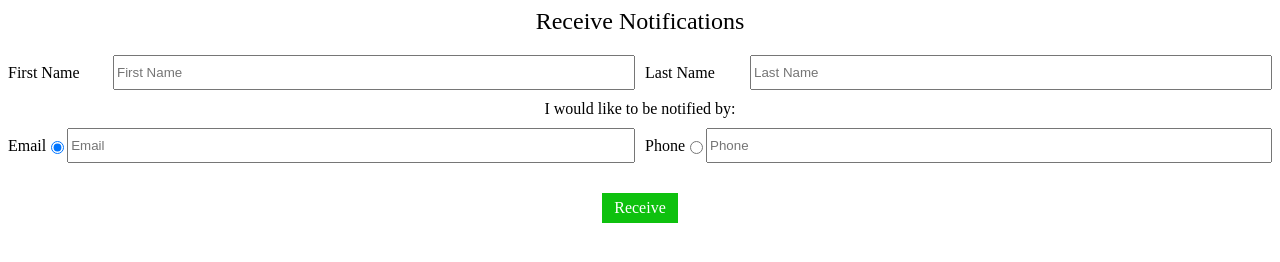
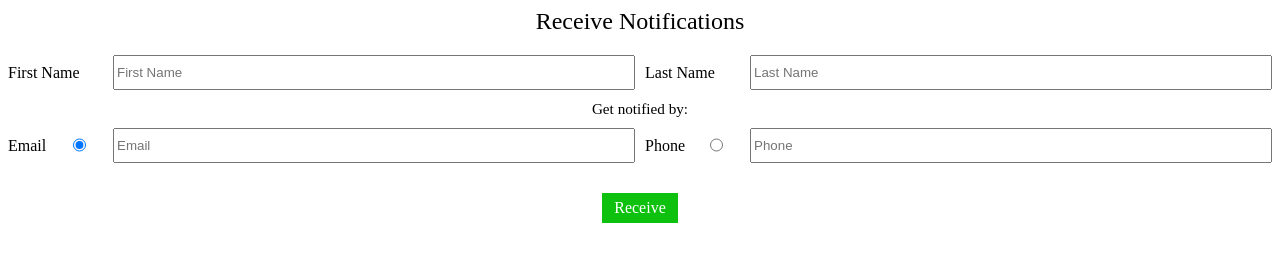
Before and after one commit to trisys3/lightfeather-notifications, a React app: page / in a window 1280 px wide. Built offline with nearby package versions, Linux system fonts and the light colour scheme.

Commit message:
Improved styling

```diff
--- a/app.css
+++ b/app.css
@@ -20,6 +20,7 @@
 .label-text {
   margin-right: 5px;
   width: 100px;
+  display: flex;
 }
 
 .field {
@@ -29,6 +30,7 @@
 
 .types-label {
   text-align: center;
+  font-size: 0.95em;
   row-gap: 10px;
   width: 100%;
 }
@@ -36,6 +38,14 @@
 .type {
   display: flex;
   align-items: center;
+}
+
+.type-label-text {
+  width: 60px;
+}
+
+.type-option {
+  margin-top: -2px;
 }
 
 .phone {
@@ -62,3 +72,5 @@
 .notifications-submit:active {
   background-color: #118a11;
 }
+
+.notifications-submit:disabled
--- a/app.js
+++ b/app.js
@@ -12,6 +12,7 @@ render(<Notifications />, element);
 
 export default function Notifications() {
   const [submitted, setSubmitted] = useState();
+  const [changed, setChanged] = useState();
   const [error, setError] = useState();
   const [firstName, setFirstName] = useState();
   const [lastName, setLastName] = useState();
@@ -26,33 +27,41 @@ export default function Notifications() {
     <form className='notifications'>
       <label className='label first-name'>
         <div className='label-text first-name-label'>{'First Name'}</div>
-        <input type='text' className='field' id='first-name' placeholder='First Name' value={firstName ?? ''} onChange={event => changeField(event, 'first-name')} />
+        <input type='text' required className='field' id='first-name' placeholder='First Name' value={firstName ?? ''} onChange={event => changeField(event, 'first-name')} />
       </label>
 
       <label className='label last-name'>
         <div className='label-text last-name-label'>{'Last Name'}</div>
-        <input type='text' className='field' placeholder='Last Name' id='last-name' value={lastName ?? ''} onChange={event => changeField(event, 'last-name')} />
+        <input type='text' required className='field' placeholder='Last Name' id='last-name' value={lastName ?? ''} onChange={event => changeField(event, 'last-name')} />
       </label>
 
-      <div className='types-label'>{'I would like to be notified by:'}</div>
+      <div className='types-label'>{'Get notified by:'}</div>
 
       <label className='label type email'>
-        <div className='type-label email-label'>{'Email'}</div>
-        <input type='radio' name='type' className='type-field' id='email' checked={type === 'email'} onChange={() => setType('email')} />
-        <input type='text' className='field' placeholder='Email' id='email' value={email || ''} onClick={() => setType('email')} onChange={event => changeField(event, 'email')} />
+        <div className='label-text type-label email-label'>
+          <div className='type-label-text'>{'Email'}</div>
+          <input type='radio' name='type' className='type-option' id='email' checked={type === 'email'} onChange={() => setType('email')} />
+        </div>
+
+        <input type='text' required className='field' placeholder='Email' id='email' value={email || ''} onClick={() => setType('email')} onChange={event => changeField(event, 'email')} />
       </label>
 
       <label className='label type phone'>
-        <div className='type-label phone-label'>{'Phone'}</div>
-        <input type='radio' name='type' className='type-field' id='phone' checked={type === 'phone'} onChange={() => setType('phone')} />
-        <input type='text' className='field' placeholder='Phone' id='phone' value={phone || ''} onClick={() => setType('phone')} onChange={event => changeField(event, 'phone')} />
+        <div className='label-text type-label phone-label'>
+          <div className='type-label-text'>{'Phone'}</div>
+          <input type='radio' name='type' className='type-option' id='phone' checked={type === 'phone'} onChange={() => setType('phone')} />
+        </div>
+
+        <input type='text' required className='field' placeholder='Phone' id='phone' value={phone || ''} onClick={() => setType('phone')} onChange={event => changeField(event, 'phone')} />
       </label>
 
-      <button onClick={requestNotifications} className='notifications-submit'>{'Receive'}</button>
+      <button onClick={requestNotifications} disabled={submitted} className='notifications-submit'>{'Receive'}</button>
     </form>
   </Fragment>;
 
   function changeField({currentTarget: {value: field}}, fieldName) {
+    setSubmitted();
+
     switch(fieldName) {
       case 'first-name': {
         setFirstName(field);
@@ -75,11 +84,22 @@ export default function Notifications() {
   async function requestNotifications(event) {
     event.preventDefault();
 
-    setSubmitted();
     setError();
 
+    let typeVal = email;
+    if(type === 'phone') {
+      typeVal = phone;
+    }
+
+    const data = {
+      firstName,
+      lastName,
+      [type]: typeVal,
+      supervisor,
+    };
+
     try {
-      await post('https://6099a4760f5a13001721985c.mockapi.io/api/submit');
+      // await post('https://6099a4760f5a13001721985c.mockapi.io/api/submit', data);
     } catch(error) {
       setError(true);
     }
```
